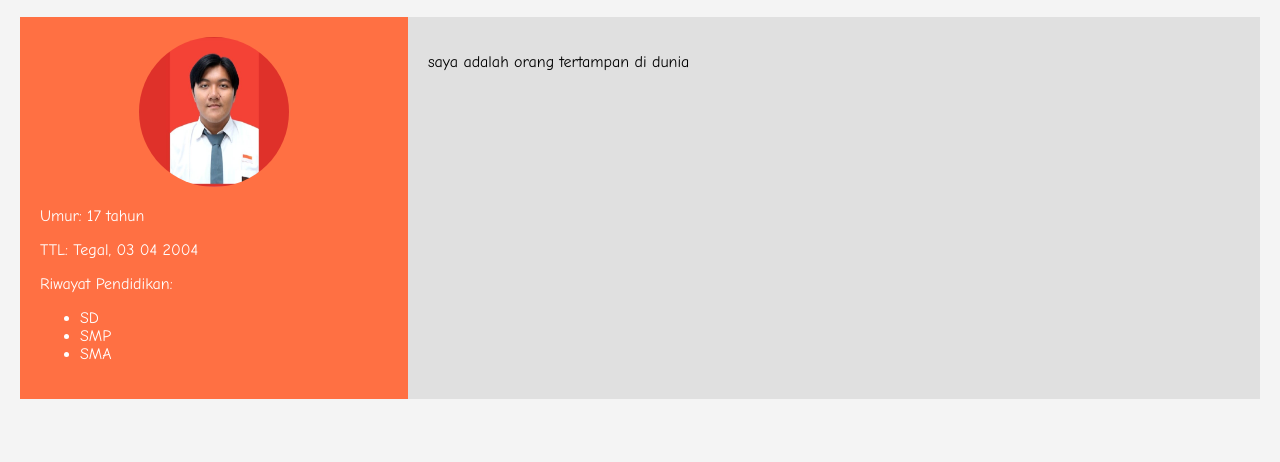
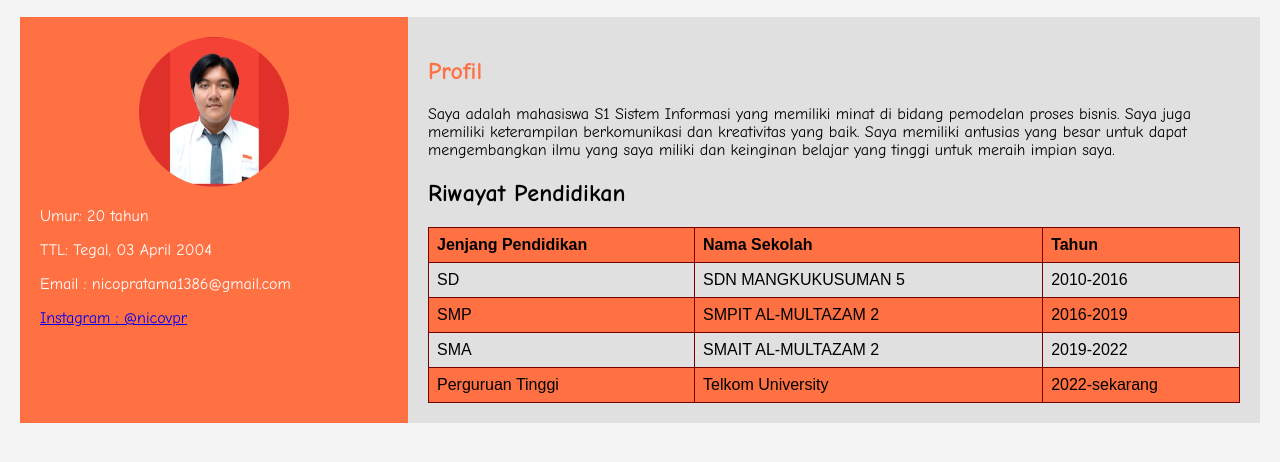
Before and after one commit to nickkenvy/WAD_NICO-VIOGI-PRATAMA, a plain HTML site: page index.html in a window 1280 px wide. Shown: the part 80-542 px from the top of the page. Drawn offline with Linux system fonts and the light colour scheme.

Commit message:
Pengumpulan tugas week 2 WAD

```diff
--- a/index.html
+++ b/index.html
@@ -1,11 +1,24 @@
 <!DOCTYPE html>
-<html lang="id">
+<html>
 <head>
     <meta charset="UTF-8">
     <meta name="viewport" content="width=device-width, initial-scale=1.0">
     <meta http-equiv="X-UA-Compatible" content="IE=edge">
     <title>Biodata Nico Viogi Pratama</title>
     <style>
+        table {
+            font-family: arial, sans-serif;
+            border-collapse: collapse;
+            width: 100%;
+        }
+        td, th {
+            border: 1px solid #770000;
+            text-align: left;
+            padding: 8px;
+        }
+        tr:nth-child(odd) {
+            background-color: #ff7043;
+        }
         body {
             margin: 0;
             font-family: 'Arial', sans-serif;
@@ -54,17 +67,48 @@
     <div class="container">
         <div class="left">
             <img src="Muka tampan nico.jpeg" alt="Foto Nico">
-            <p>Umur: 17 tahun</p>
-            <p>TTL: Tegal, 03 04 2004</p>
-            <p>Riwayat Pendidikan:</p>
-            <ul>
-                <li>SD</li>
-                <li>SMP</li>
-                <li>SMA</li>
-            </ul>
+            <p>Umur: 20 tahun</p>
+            <p>TTL: Tegal, 03 April 2004</p>
+            <p>Email : nicopratama1386@gmail.com</p>
+            <a href="https://www.instagram.com/nicovpr/#">Instagram : @nicovpr</a>
         </div>
         <div class="right">
-            <p>saya adalah orang tertampan di dunia</p>
+            <section>
+                <h2 style="color: #ff7043;">Profil</h2>
+                <p>
+                    Saya adalah mahasiswa S1 Sistem Informasi yang memiliki minat di bidang pemodelan proses bisnis.
+                    Saya juga memiliki keterampilan berkomunikasi dan kreativitas yang baik. Saya memiliki antusias yang besar
+                    untuk dapat mengembangkan ilmu yang saya miliki dan keinginan belajar yang tinggi untuk meraih impian saya.
+                </p>
+              </section>
+              <h2>Riwayat Pendidikan</h2>
+              <table>
+                <tr>
+                  <th>Jenjang Pendidikan</th>
+                  <th>Nama Sekolah</th>
+                  <th>Tahun</th>
+                </tr>
+                <tr>
+                  <td>SD</td>
+                  <td>SDN MANGKUKUSUMAN 5</td>
+                  <td>2010-2016</td>
+                </tr>
+                <tr>
+                  <td>SMP</td>
+                  <td>SMPIT AL-MULTAZAM 2</td>
+                  <td>2016-2019</td>
+                </tr>
+                <tr>
+                  <td>SMA</td>
+                  <td>SMAIT AL-MULTAZAM 2</td>
+                  <td>2019-2022</td>
+                </tr>
+                <tr>
+                  <td>Perguruan Tinggi</td>
+                  <td>Telkom University</td>
+                  <td>2022-sekarang</td>
+                </tr>
+              </table>
         </div>
     </div>
 
```
